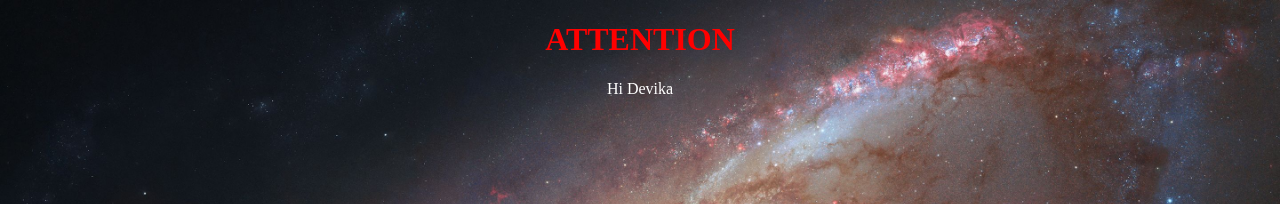
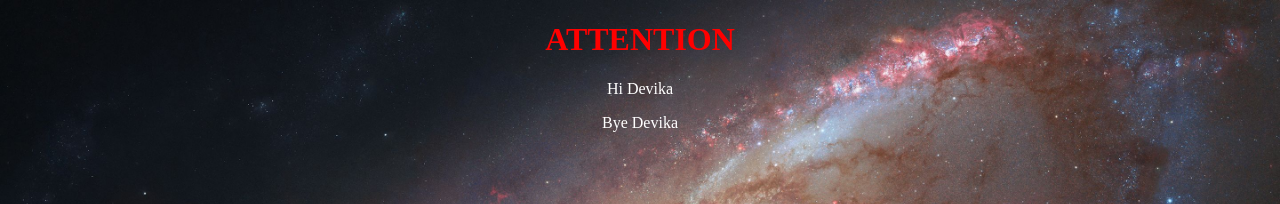
Before and after one commit to jmb-42/jmb-42.github.io, a plain HTML site: page index.html in a window 1280 px wide. Shown: the top 204 px of the page. Drawn offline with Linux system fonts and the light colour scheme.

Commit message:
test again

```diff
--- a/index.html
+++ b/index.html
@@ -11,6 +11,7 @@
 
 <h1 style="text-align:center">ATTENTION</h1>
 <p style="text-align:center">Hi Devika</p>
+<p style="text-align:center">Bye Devika</p>
 
 </body>
 </html>
```
